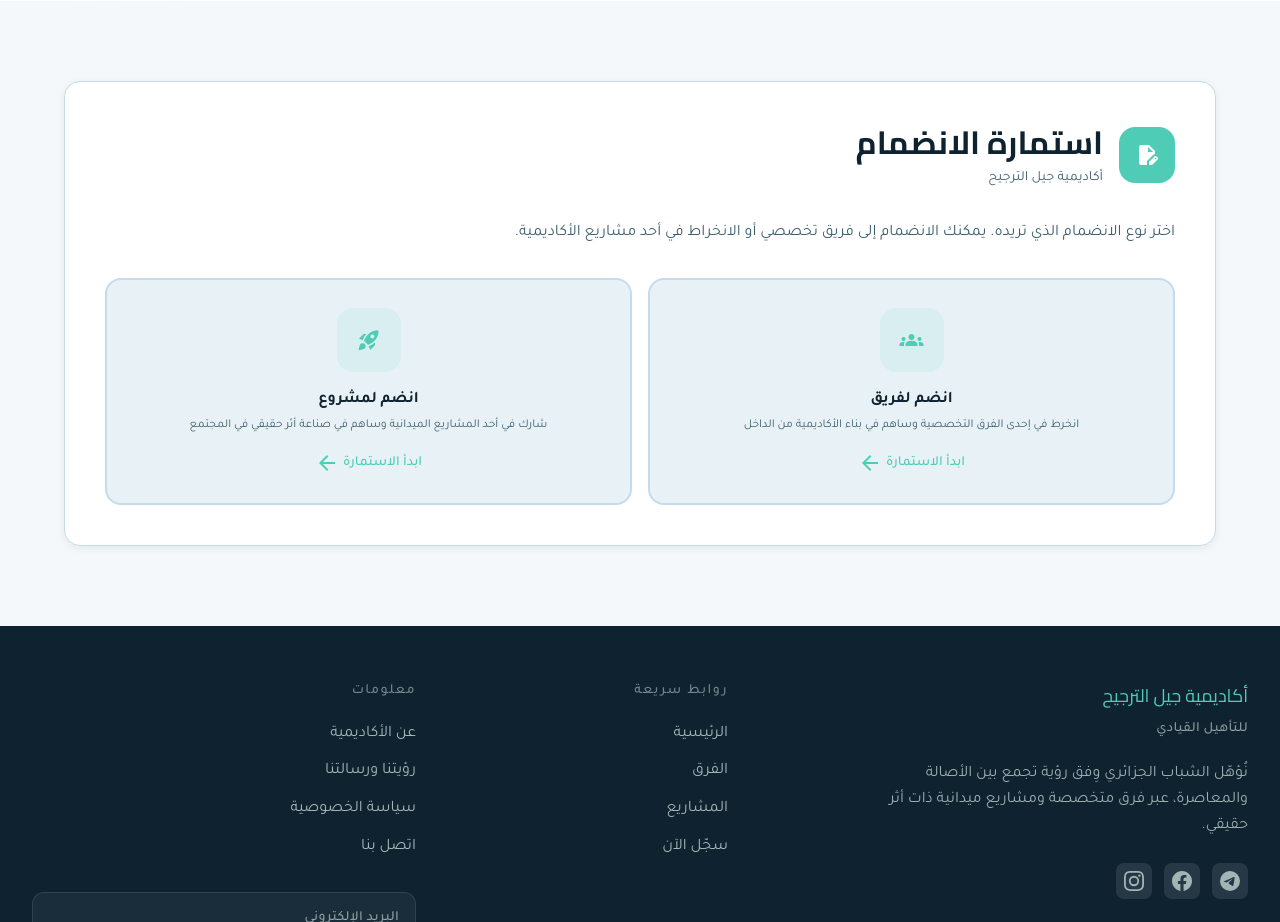
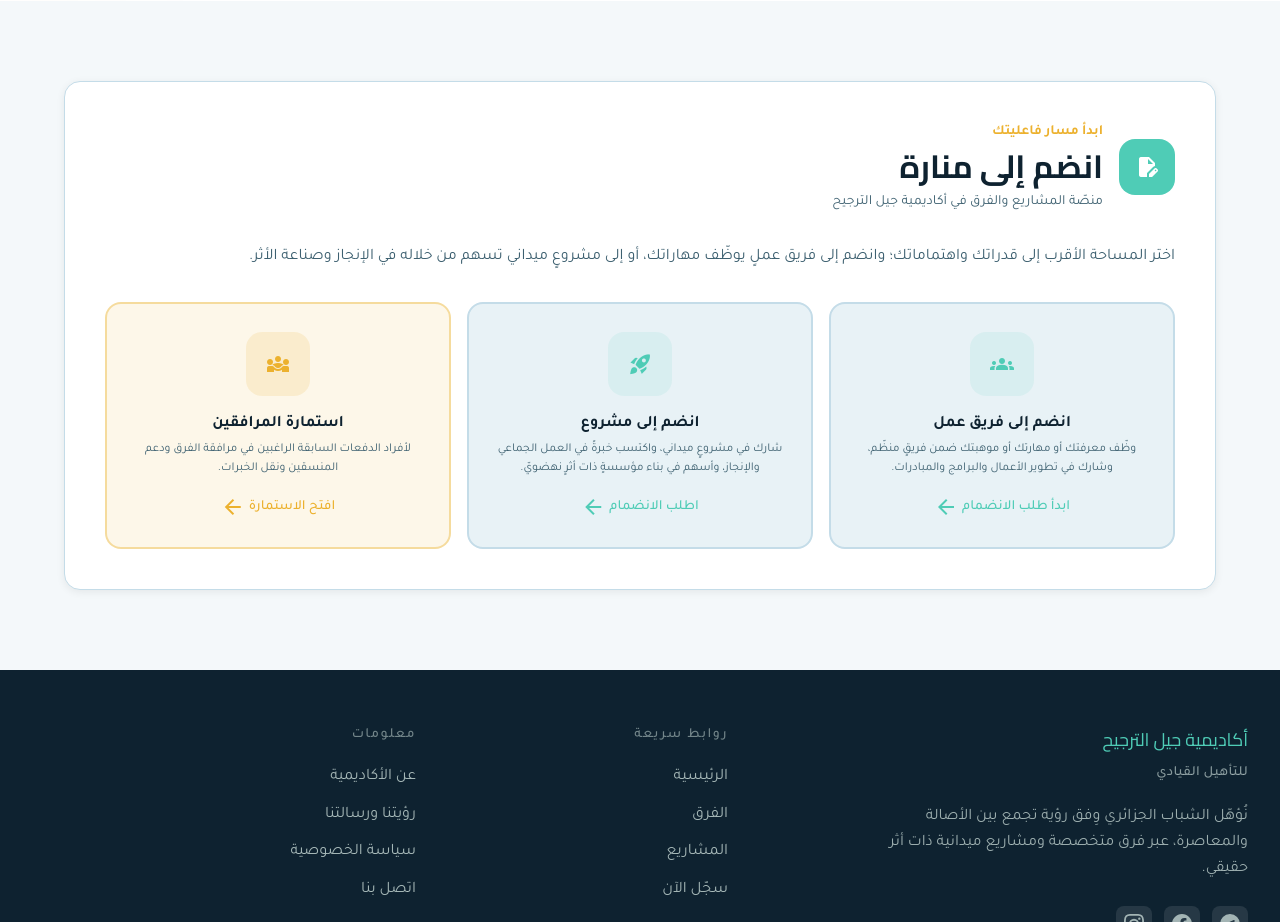
Before and after one commit to doubleclicktech/jiltarjih-forms, a Next.js app: page / in a window 1280 px wide. Shown: the part 3460-4382 px from the top of the page. Built offline with nearby package versions, Linux system fonts and the light colour scheme.

Commit message:
feat(frontend): add registration number field and reorder team steps
Adds a required registration number field across the registration
flow (schema, form step, and Google Sheets export) and moves team
selection earlier in the team registration wizard.

```diff
--- a/src/components/forms/RegistrationForm.tsx
+++ b/src/components/forms/RegistrationForm.tsx
@@ -1,5 +1,6 @@
 "use client";
 
+import Link from "next/link";
 import { useState } from "react";
 import type { RegistrationType } from "@/types";
 import { TeamRegistrationForm } from "./TeamRegistrationForm";
@@ -8,48 +9,47 @@ import { ProjectRegistrationForm } from "./ProjectRegistrationForm";
 export function RegistrationForm() {
   const [chosen, setChosen] = useState<RegistrationType | null>(null);
 
-  if (chosen === "team")    return <TeamRegistrationForm    onBack={() => setChosen(null)} />;
+  if (chosen === "team") return <TeamRegistrationForm onBack={() => setChosen(null)} />;
   if (chosen === "project") return <ProjectRegistrationForm onBack={() => setChosen(null)} />;
 
   return (
     <div className="text-right space-y-8" dir="rtl">
       <div className="flex items-center gap-4">
         <div className="w-14 h-14 rounded-2xl bg-primary flex items-center justify-center flex-shrink-0">
-          <span className="material-symbols-outlined text-white text-3xl" style={{ fontVariationSettings: '"FILL" 1' }}>edit_document</span>
+          <span className="material-symbols-outlined text-white text-3xl" style={{ fontVariationSettings: '"FILL" 1' }}>
+            edit_document
+          </span>
         </div>
         <div>
-          <h2 className="font-h2 text-h2 text-on-surface">استمارة الانضمام</h2>
-          <p className="text-sm text-on-surface-variant mt-1">أكاديمية جيل الترجيح</p>
+          <p className="text-sm font-semibold text-secondary mb-1">ابدأ مسار فاعليتك</p>
+          <h2 className="font-h2 text-h2 text-on-surface">انضم إلى منارة</h2>
+          <p className="text-sm text-on-surface-variant mt-1">منصّة المشاريع والفرق في أكاديمية جيل الترجيح</p>
         </div>
       </div>
 
       <p className="text-on-surface-variant leading-relaxed">
-        اختر نوع الانضمام الذي تريده. يمكنك الانضمام إلى فريق تخصصي أو الانخراط في أحد مشاريع الأكاديمية.
+        اختر المساحة الأقرب إلى قدراتك واهتماماتك؛ وانضم إلى فريق عملٍ يوظّف مهاراتك، أو إلى مشروعٍ ميداني تسهم من خلاله في الإنجاز وصناعة الأثر.
       </p>
 
-      <div className="grid grid-cols-1 sm:grid-cols-2 gap-4">
+      <div className="grid grid-cols-1 md:grid-cols-3 gap-4">
         <button
           type="button"
           onClick={() => setChosen("team")}
           className="group flex flex-col items-center gap-4 p-7 rounded-2xl border-2 border-outline-variant bg-surface-container hover:border-primary hover:bg-primary/5 active:scale-[0.98] transition-all text-center"
         >
           <div className="w-16 h-16 rounded-2xl bg-primary/10 group-hover:bg-primary flex items-center justify-center transition-all">
-            <span
-              className="material-symbols-outlined text-3xl text-primary group-hover:text-white transition-all"
-              style={{ fontVariationSettings: '"FILL" 1' }}
-              aria-hidden
-            >
+            <span className="material-symbols-outlined text-3xl text-primary group-hover:text-white transition-all" style={{ fontVariationSettings: '"FILL" 1' }}>
               groups
             </span>
           </div>
           <div>
-            <p className="font-semibold text-on-surface text-base">انضم لفريق</p>
+            <p className="font-semibold text-on-surface text-base">انضم إلى فريق عمل</p>
             <p className="text-xs text-on-surface-variant mt-1 leading-relaxed">
-              انخرط في إحدى الفرق التخصصية وساهم في بناء الأكاديمية من الداخل
+              وظّف معرفتك أو مهارتك أو موهبتك ضمن فريقٍ منظّم، وشارك في تطوير الأعمال والبرامج والمبادرات.
             </p>
           </div>
           <span className="flex items-center gap-1 text-primary text-sm font-medium group-hover:gap-2 transition-all">
-            ابدأ الاستمارة
+            ابدأ طلب الانضمام
             <span className="material-symbols-outlined text-base" aria-hidden>arrow_back</span>
           </span>
         </button>
@@ -60,25 +60,42 @@ export function RegistrationForm() {
           className="group flex flex-col items-center gap-4 p-7 rounded-2xl border-2 border-outline-variant bg-surface-container hover:border-primary hover:bg-primary/5 active:scale-[0.98] transition-all text-center"
         >
           <div className="w-16 h-16 rounded-2xl bg-primary/10 group-hover:bg-primary flex items-center justify-center transition-all">
-            <span
-              className="material-symbols-outlined text-3xl text-primary group-hover:text-white transition-all"
-              style={{ fontVariationSettings: '"FILL" 1' }}
-              aria-hidden
-            >
+            <span className="material-symbols-outlined text-3xl text-primary group-hover:text-white transition-all" style={{ fontVariationSettings: '"FILL" 1' }}>
               rocket_launch
             </span>
           </div>
           <div>
-            <p className="font-semibold text-on-surface text-base">انضم لمشروع</p>
+            <p className="font-semibold text-on-surface text-base">انضم إلى مشروع</p>
             <p className="text-xs text-on-surface-variant mt-1 leading-relaxed">
-              شارك في أحد المشاريع الميدانية وساهم في صناعة أثر حقيقي في المجتمع
+              شارك في مشروعٍ ميداني، واكتسب خبرةً في العمل الجماعي والإنجاز، وأسهم في بناء مؤسسةٍ ذات أثرٍ نهضويّ.
             </p>
           </div>
           <span className="flex items-center gap-1 text-primary text-sm font-medium group-hover:gap-2 transition-all">
-            ابدأ الاستمارة
+            اطلب الانضمام
             <span className="material-symbols-outlined text-base" aria-hidden>arrow_back</span>
           </span>
         </button>
+
+        <Link
+          href="/companions"
+          className="group flex flex-col items-center gap-4 p-7 rounded-2xl border-2 border-secondary/40 bg-secondary/10 hover:border-secondary hover:bg-secondary/15 active:scale-[0.98] transition-all text-center"
+        >
+          <div className="w-16 h-16 rounded-2xl bg-secondary/15 group-hover:bg-secondary flex items-center justify-center transition-all">
+            <span className="material-symbols-outlined text-3xl text-secondary group-hover:text-on-secondary transition-all" style={{ fontVariationSettings: '"FILL" 1' }}>
+              diversity_3
+            </span>
+          </div>
+          <div>
+            <p className="font-semibold text-on-surface text-base">استمارة المرافقين</p>
+            <p className="text-xs text-on-surface-variant mt-1 leading-relaxed">
+              لأفراد الدفعات السابقة الراغبين في مرافقة الفرق ودعم المنسقين ونقل الخبرات.
+            </p>
+          </div>
+          <span className="flex items-center gap-1 text-secondary text-sm font-medium group-hover:gap-2 transition-all">
+            افتح الاستمارة
+            <span className="material-symbols-outlined text-base" aria-hidden>arrow_back</span>
+          </span>
+        </Link>
       </div>
     </div>
   );
--- a/src/components/forms/TeamRegistrationForm.tsx
+++ b/src/components/forms/TeamRegistrationForm.tsx
@@ -149,10 +149,10 @@ export function TeamRegistrationForm({ onBack }: { onBack: () => void }) {
       <div>
         {step === 0 && <StepPreamble onStart={goNext} type="team" />}
         {step === 1 && <Step1 {...stepProps} />}
-        {step === 2 && <Step2 {...stepProps} />}
-        {step === 3 && <Step3 {...stepProps} />}
-        {step === 4 && <Step4 {...stepProps} />}
-        {step === 5 && <Step5 {...stepProps} />}
+        {step === 2 && <Step5 {...stepProps} />}
+        {step === 3 && <Step2 {...stepProps} />}
+        {step === 4 && <Step3 {...stepProps} />}
+        {step === 5 && <Step4 {...stepProps} />}
         {step === 6 && <Step6 {...stepProps} />}
         {step === 7 && <Step7 {...stepProps} />}
       </div>
--- a/src/components/forms/steps/Step1.tsx
+++ b/src/components/forms/steps/Step1.tsx
@@ -9,6 +9,10 @@ export function Step1({ data, set, errors }: StepProps) {
       <SectionTitle icon="person" title="المعلومات الشخصية" sub="البيانات الأساسية للتواصل والتعرف عليك" />
 
       <div className="grid grid-cols-1 sm:grid-cols-2 gap-4">
+        <Field label="رقم التسجيل" required error={errors.registrationNumber}>
+          <TextInput value={data.registrationNumber} onChange={v => set("registrationNumber", v)} placeholder="رقم تسجيلك في الأكاديمية" required hasError={!!errors.registrationNumber} />
+        </Field>
+
         <Field label="الاسم الكامل" required error={errors.fullName}>
           <TextInput value={data.fullName} onChange={v => set("fullName", v)} placeholder="اكتب اسمك الكامل" required hasError={!!errors.fullName} />
         </Field>
--- a/src/components/forms/steps/Step3.tsx
+++ b/src/components/forms/steps/Step3.tsx
@@ -16,7 +16,6 @@ export function Step3({ data, set, errors }: StepProps) {
     <div className="space-y-5">
       <SectionTitle icon="psychology" title="الدافعية للانضمام" sub="دوافعك وتوقعاتك من هذه التجربة" />
       {QUESTIONS.map(q => (
-
         <Field key={String(q.key)} label={q.label} required={q.required} error={errors[q.key] as string | undefined}>
           <Textarea
             value={data[q.key] as string}
--- a/src/lib/google-sheets.ts
+++ b/src/lib/google-sheets.ts
@@ -3,6 +3,7 @@ import type { FullRegistrationFormData, RegistrationType } from "@/types";
 const FIELD_LABELS: Record<keyof FullRegistrationFormData | "createdAt", string> = {
   createdAt:                    "تاريخ التسجيل",
   registrationType:             "نوع التسجيل",
+  registrationNumber:           "رقم التسجيل",
   fullName:                     "الاسم الكامل",
   age:                          "العمر",
   educationLevel:               "المستوى التعليمي",
--- a/src/lib/schemas.ts
+++ b/src/lib/schemas.ts
@@ -15,10 +15,11 @@ const VALID_WILAYAS = [
 const VALID_TEAMS = [
   "fikra", "quran", "difaf", "tadrib", "tibbi",
   "doubleclick", "munazara", "funun", "safari", "qawim",
+  "wai", "events", "campaigns", "content", "design", "marketing",
 ];
 
 const VALID_PROJECTS = [
-  "qawim", "kafa-mukhadarat", "jil-riyadhi", "shabab-tak", "badr",
+  "qawim", "kafa-mukhadarat", "jil-riyadhi", "shabab-tak", "badr", "hasif",
 ];
 
 const skillLevel = z.enum(["", "weak", "medium", "good", "excellent"]);
@@ -28,6 +29,7 @@ export const registrationSchema = z.object({
   registrationType: z.enum(["team", "project"]),
 
   // Step 1 – personal
+  registrationNumber: z.string().min(1, "رقم التسجيل مطلوب").max(50),
   fullName: z.string().min(2, "الاسم الكامل مطلوب").max(100),
   age: z.string()
     .regex(/^\d{1,2}$/, "العمر غير صالح")
```
Also changed, not shown: src/components/forms/form-types.ts (+5 -4 lines), src/components/forms/step-schemas.ts (+22 -7 lines), 2 other files (tests, documents, lock files or other folders).
